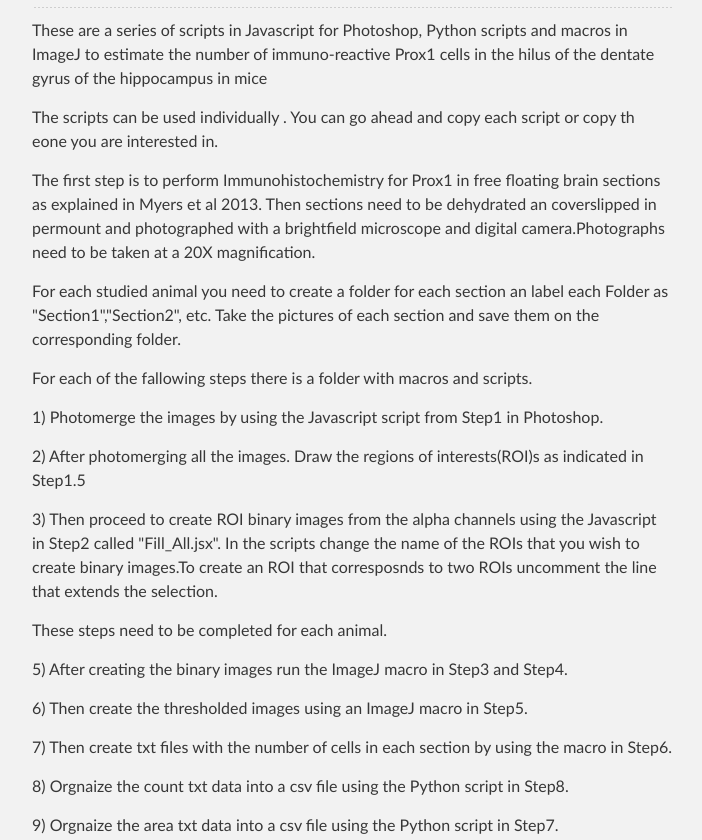
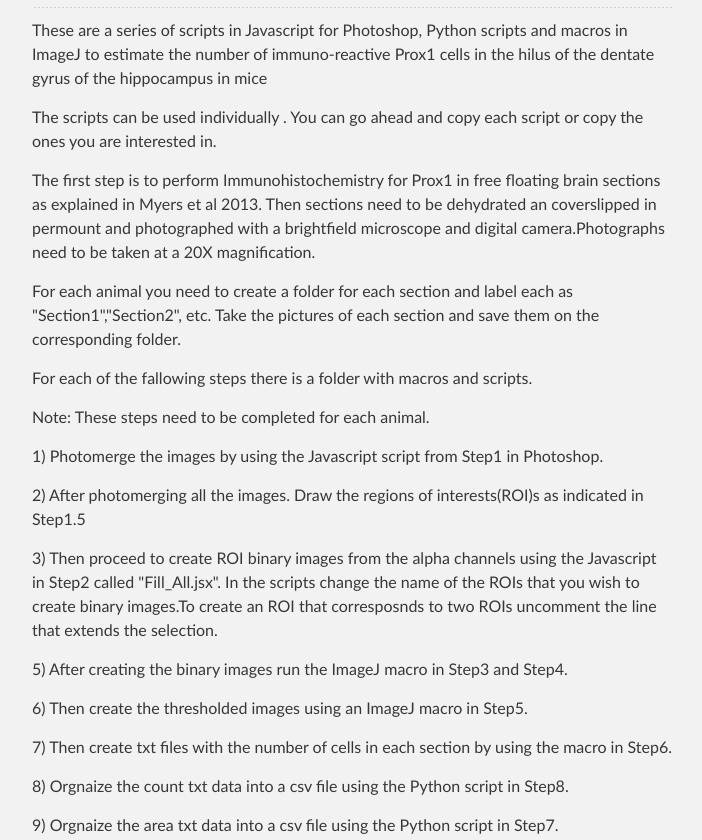
Before and after one commit to keriber/Hilar-Prox1-Cells-Quantification, a plain HTML site: page index.html in a window 1280 px wide. Shown: the part 488-1328 px from the top of the page, without its empty margins (288-990 px from the left). Drawn offline with Linux system fonts and the light colour scheme.

Commit message:
Update index.html

```diff
--- a/index.html
+++ b/index.html
@@ -38,14 +38,15 @@
 
 <h1></h1>
 
-<p>The scripts can be used individually . You can go ahead and copy each script or copy th eone you are interested in. </p>
+<p>The scripts can be used individually . You can go ahead and copy each script or copy the ones you are interested in. </p>
 
 <p>The first step is to perform Immunohistochemistry for Prox1 in free floating brain sections as explained in Myers et al 2013. Then sections need to be  dehydrated an coverslipped in permount and photographed with a brightfield microscope and digital camera.Photographs need to be taken at a 20X magnification.</p>
 
-<p>For each studied animal you need to create a folder for each section an label each Folder as "Section1","Section2", etc.
+<p>For each animal you need to create a folder for each section and label each as "Section1","Section2", etc.
 Take the pictures of each section and save them on the corresponding folder.</p>
 
 <p>For each of the fallowing steps there is a folder with macros and scripts.</p>
+<p>Note: These steps need to be completed for each animal.</p>
 
 <p>1) Photomerge the images by using  the Javascript script from Step1 in Photoshop.</p>
 
@@ -53,8 +54,6 @@
 
 <p>3) Then proceed to create ROI binary images  from the alpha channels using the Javascript in Step2 called "Fill_All.jsx".
 In the scripts change the name of the ROIs that you wish to create binary images.To create an ROI that corresposnds to two ROIs uncomment the line that extends the selection.</p>
-
-<p>These steps need to be completed for each animal.</p>
 
 <p>5) After creating the binary images run the ImageJ macro in Step3 and Step4.</p>
 
```
